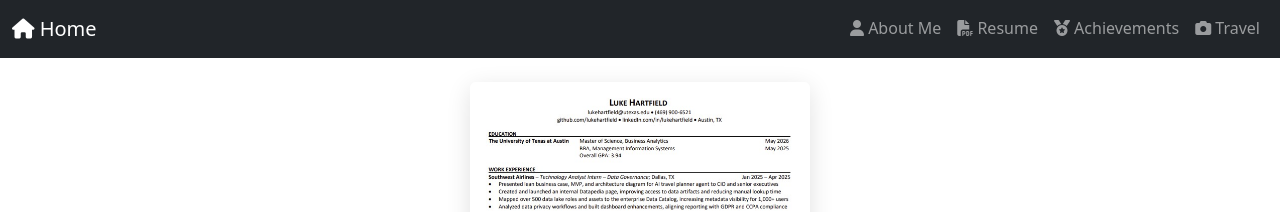
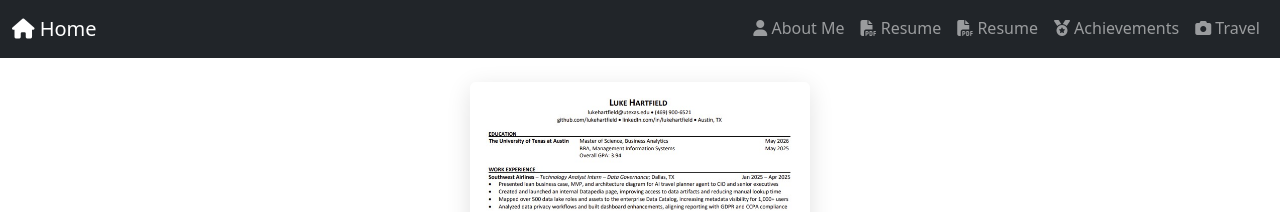
Before and after one commit to lukehartfield/lukehartfield.github.io, a Jekyll site: the page built from resume.md, in a window 1280 px wide. Shown: the top 212 px of the page. Built offline with Jekyll 4.4.1, drawn with Linux system fonts in a browser that asks for light colours.

Commit message:
Add link to projects in header

```diff
--- a/_includes/header.html
+++ b/_includes/header.html
@@ -15,6 +15,11 @@
         <li class="nav-item">
           <a class="nav-link" href="{{ '/about/' | relative_url }}">
             <span class="fas fa-user"></span>&nbsp;About Me
+          </a>
+        </li>
+        <li class="nav-item">
+          <a class="nav-link" href="{{ '/Projects/' | relative_url }}">
+            <span class="fas fa-file-pdf"></span>&nbsp;Resume
           </a>
         </li>
         <li class="nav-item">
```
